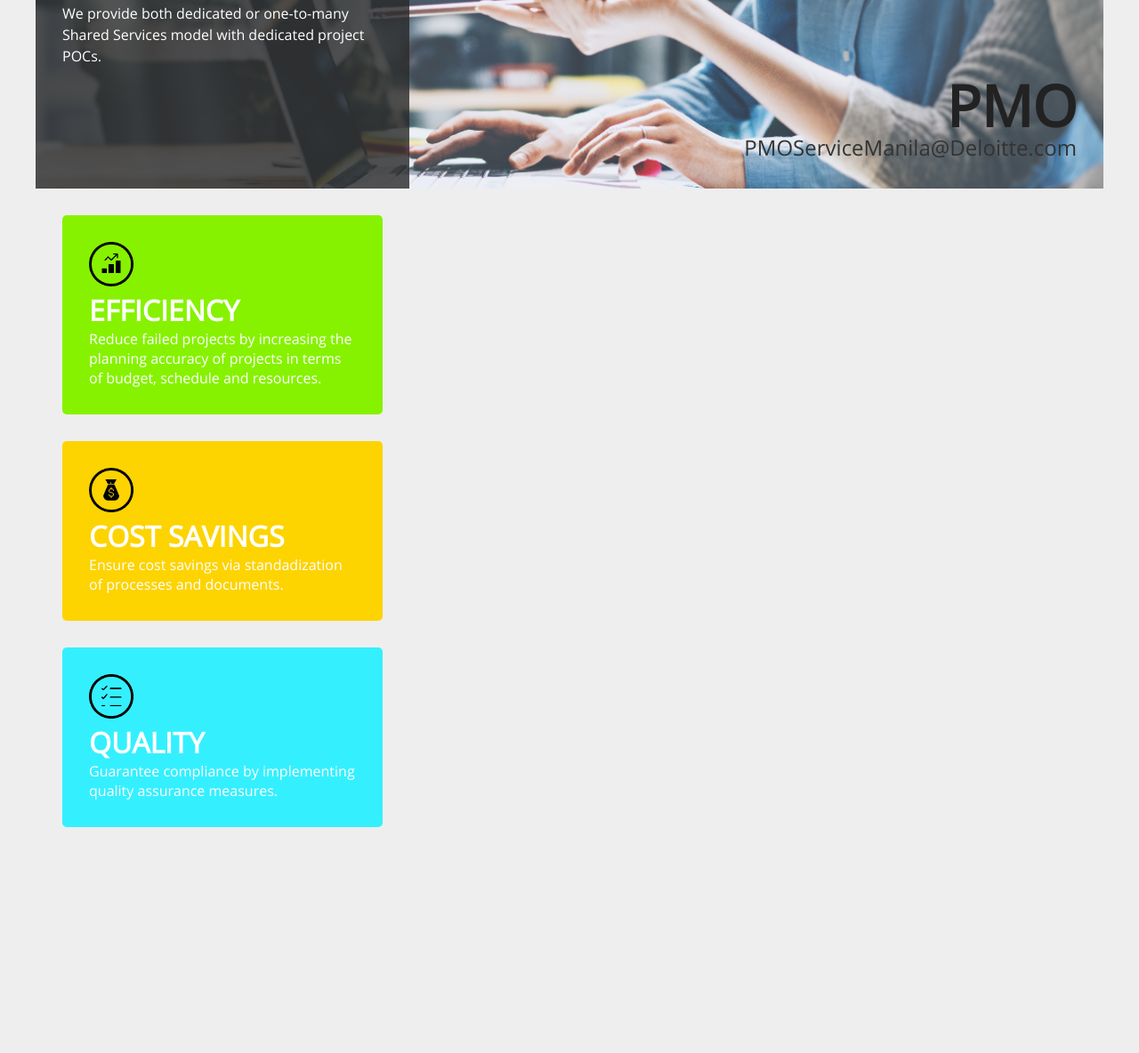
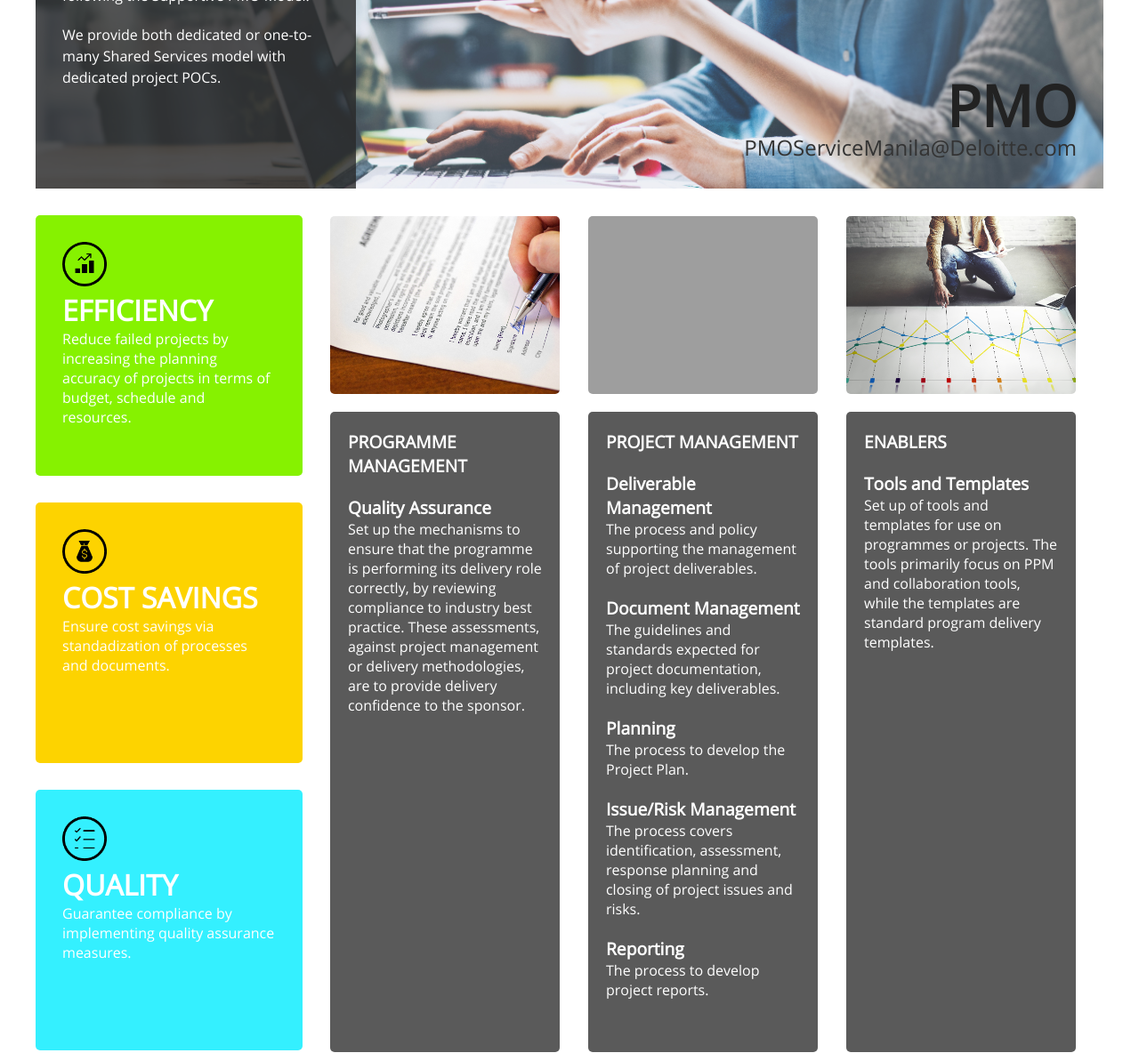
Before and after one commit to justindg/dkarla, a plain HTML site: page index.html in a window 1280 px wide. Shown: the part 288-1472 px from the top of the page at 89% size. Before the commit the page ends 1248 px from the top, so only its background shows below. Drawn offline with Linux system fonts and the light colour scheme; grey boxes are pictures that could not be loaded.

Commit message:
capability

```diff
--- a/index.css
+++ b/index.css
@@ -4,7 +4,7 @@ body {
   padding: 0;
   font-family: "OpenSans", sans-serif;
   font-size: 1em;
-  background-color: #eee;
+  background-color: white;
 }
 
 @media only screen and (min-width: 769px) {
@@ -39,7 +39,7 @@ body {
 
 .header-left {
   height: inherit;
-  width: 35%;
+  width: 30%;
   float: left;
   background-color: rgba(40,40,40, 0.8);
   color: white;
@@ -48,7 +48,7 @@ body {
 }
 
 .header-right {
-  width: 65%;
+  width: 70%;
   float: left;
   height: inherit;
   position: relative;
@@ -90,18 +90,24 @@ body {
 }
 
 .body-left {
-  width: 35%;
-  padding: 30px;
+  width: 25%;
+  padding: 30px 0;
   box-sizing: border-box;
+  background-color: white;
+  float: left;
 }
 
 .body-right {
-  width: 65%;
+  float: left;
+  width: 75%;
+  background-color: white;
 }
 
 .value {
   padding: 30px;
   color: white;
+  height: 293px;
+  box-sizing: border-box;
 }
 
 .value1 {
@@ -133,3 +139,65 @@ body {
   font-size: 2em;
   font-weight: bold;
 }
+
+.table-right {
+  width: 100%;
+  border-spacing: 30px;
+}
+
+.table-right tbody tr td {
+  width: 33.33%;
+  vertical-align: top;
+}
+
+.capability_img1 {
+  background-image: url('./capability/programme.png');
+  background-size: cover;
+  height: 200px;
+  width: 100%;
+  border-radius: 5px;
+}
+
+.capability_img2 {
+  background-image: url('./capability/project.png');
+  background-size: cover;
+  height: 200px;
+  width: 100%;
+  border-radius: 5px;
+}
+
+.capability_img3 {
+  background-image: url('./capability/enablers.png');
+  background-size: cover;
+  height: 200px;
+  width: 100%;
+  border-radius: 5px;
+}
+
+.capability_title {
+  /*text-align: center;*/
+  margin: 0 0 10px 0;
+  font-size: 1.2em;
+  font-weight: bold;
+  color: white;
+  text-transform: uppercase;
+}
+
+.capability_desc {
+  margin-top: 20px;
+  background-color: rgb(90,90,90);
+  height: 680px;
+  padding: 20px;
+  border-radius: 5px;
+}
+
+.capability_h1 {
+  color: white;
+  margin: 20px 0 0px 0;
+  font-weight: bold;
+  font-size: 1.2em;
+}
+
+.capability_p {
+  color: white;
+}
--- a/index.html
+++ b/index.html
@@ -70,9 +70,93 @@
       </div>
     </div>
     <div class="body-right">
+      <table class="table-right">
+        <tbody>
+          <tr>
+            <td>
+              <div class="capability_img1">
 
+              </div>
+              <div class="capability_desc">
+                <div class="capability_title">
+                  Programme Management
+                </div>
+                <div class="capability_h1">
+                  Quality Assurance
+                </div>
+                <div class="capability_p">
+                  Set up the mechanisms to ensure that
+                  the programme is performing its
+                  delivery role correctly, by reviewing
+                  compliance to industry best practice.
+                  These assessments, against project
+                  management or delivery
+                  methodologies, are to provide delivery
+                  confidence to the sponsor.
+                </div>
+              </div>
+            </td>
+            <td>
+              <div class="capability_img2">
+
+              </div>
+              <div class="capability_desc">
+                <div class="capability_title">
+                  Project Management
+                </div>
+                <div class="capability_h1">
+                  Deliverable Management
+                </div>
+                <div class="capability_p">
+                  The process and policy supporting the management of project deliverables.
+                </div>
+                <div class="capability_h1">
+                  Document Management
+                </div>
+                <div class="capability_p">
+                  The guidelines and standards expected for project documentation, including key deliverables.
+                </div>
+                <div class="capability_h1">
+                  Planning
+                </div>
+                <div class="capability_p">
+                  The process to develop the Project Plan.
+                </div>
+                <div class="capability_h1">
+                  Issue/Risk Management
+                </div>
+                <div class="capability_p">
+                  The process covers identification, assessment, response planning and closing of project issues and risks.
+                </div>
+                <div class="capability_h1">
+                  Reporting
+                </div>
+                <div class="capability_p">
+                  The process to develop project reports.
+                </div>
+              </div>
+            </td>
+            <td>
+              <div class="capability_img3">
+
+              </div>
+
+              <div class="capability_desc">
+                <div class="capability_title">
+                  Enablers
+                </div>
+                <div class="capability_h1">
+                  Tools and Templates
+                </div>
+                <div class="capability_p">
+                  Set up of tools and templates for use on programmes or projects. The tools primarily focus on PPM and collaboration tools, while the templates are standard program delivery templates.
+                </div>
+              </div>
+            </td>
+          </tr>
+        </tbody>
+      </table>
     </div>
   </div>
-  <!--<script src="js/main.js"></script>-->
 </body>
 </html>
```
Also changed, not shown: capability/enablers.png (renamed from capability/shutterstock_411648085_lo.png), capability/programme.png (renamed from capability/BJ9EKW_lo.png), 2 other files.
